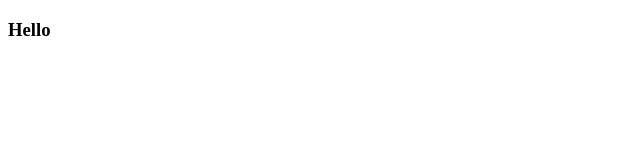
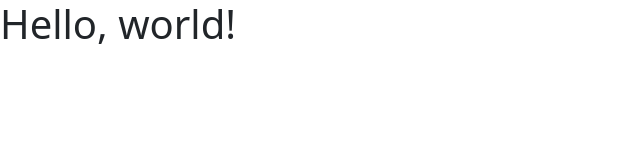
Before and after one commit to englestreemoving/englestreemoving, a plain HTML site: page index.html in a window 1280 px wide. Shown: the whole page, without its empty margins (0-640 px from the left). Drawn offline with nearby package versions, Linux system fonts and the light colour scheme.

Commit message:
Added Bootstrap

```diff
--- a/index.html
+++ b/index.html
@@ -1,7 +1,13 @@
-<!DOCTYPE html>
+<!doctype html>
+<html lang="en">
 <head>
-
+    <meta charset="utf-8">
+    <meta name="viewport" content="width=device-width, initial-scale=1">
+    <title>Bootstrap demo</title>
+    <link href="https://cdn.jsdelivr.net/npm/bootstrap@5.3.0-alpha1/dist/css/bootstrap.min.css" rel="stylesheet" integrity="sha384-GLhlTQ8iRABdZLl6O3oVMWSktQOp6b7In1Zl3/Jr59b6EGGoI1aFkw7cmDA6j6gD" crossorigin="anonymous">
 </head>
 <body>
-    <h3>Hello</h3>
+    <h1>Hello, world!</h1>
+    <script src="https://cdn.jsdelivr.net/npm/bootstrap@5.3.0-alpha1/dist/js/bootstrap.bundle.min.js" integrity="sha384-w76AqPfDkMBDXo30jS1Sgez6pr3x5MlQ1ZAGC+nuZB+EYdgRZgiwxhTBTkF7CXvN" crossorigin="anonymous"></script>
 </body>
+</html>
```
